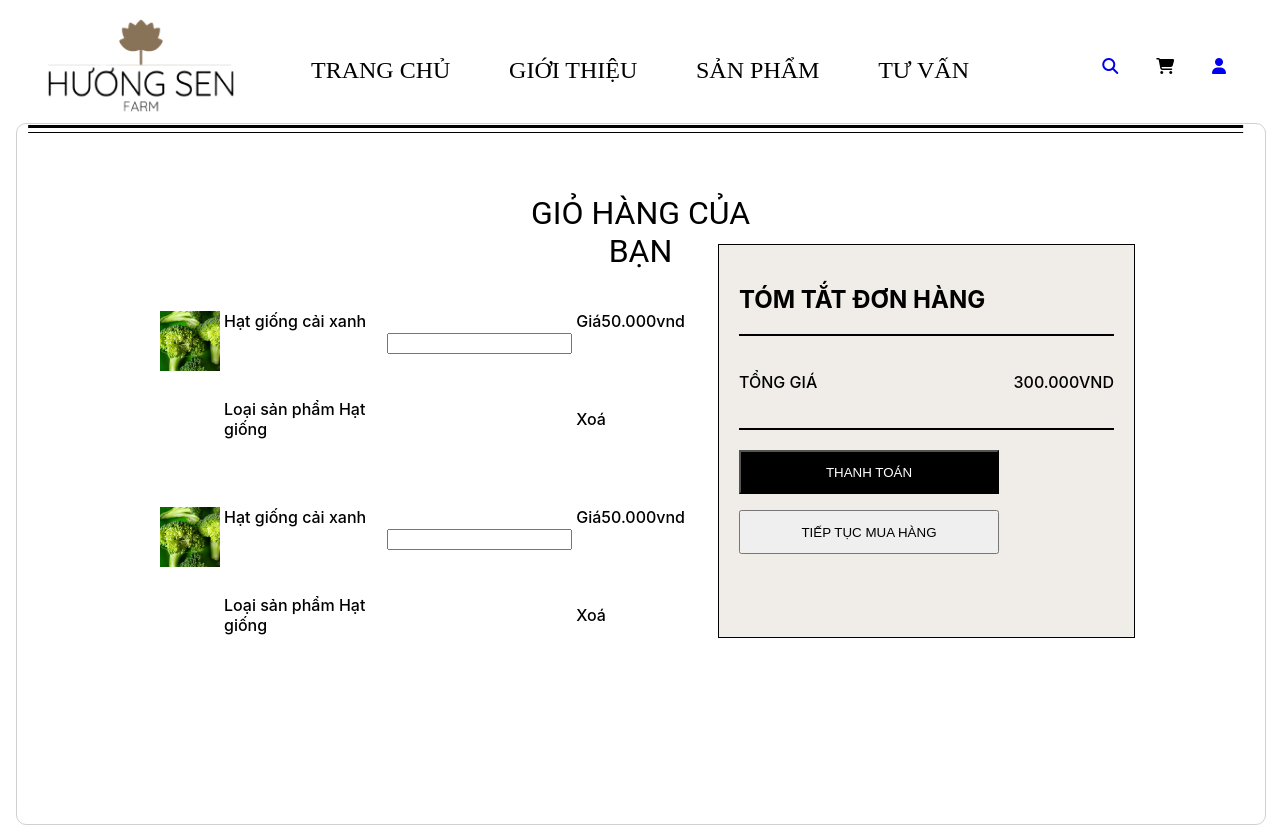
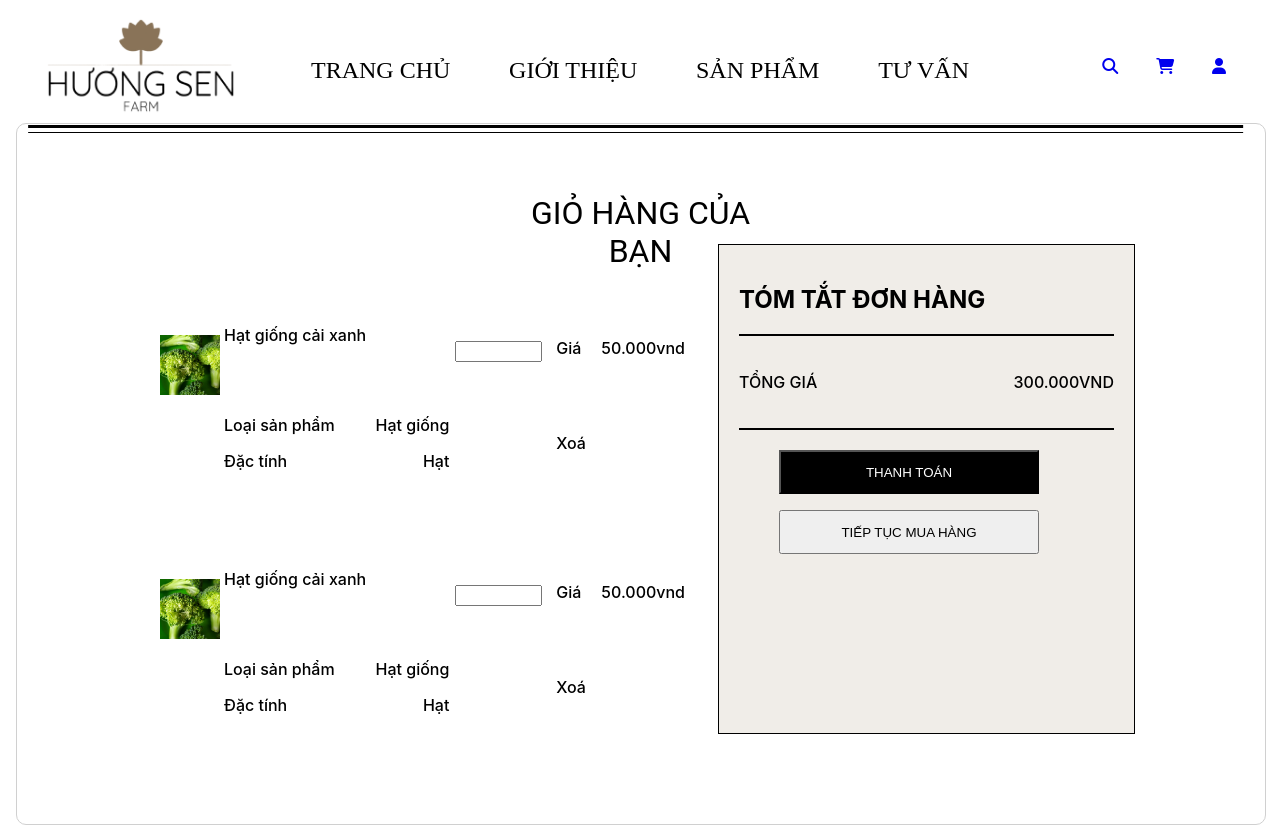
Before and after one commit to thanhhh2512/Web_NLN, a React (Create React App) app in the folder web-nln/: page /cart in a window 1280 px wide. Shown: the top 826 px of the page. Built offline with nearby package versions, Linux system fonts and the light colour scheme.

Commit message:
Add some data for Cart, fix some bug UI #2

```diff
--- a/web-nln/src/component/cart/Cart.css
+++ b/web-nln/src/component/cart/Cart.css
@@ -59,14 +59,32 @@
 .des-item{
     width: 290px;
     text-align: justify;
-
+    padding-top: 28px;
 }
 .quantity-item{
-
+    width: 100px;
+    padding: 20px 3px 53px 3px;
+}
+.quantity-item input{
+    width: 79px;
 }
 .price-item{
-
+   display: flex;
+   justify-content: space-between;
+   margin-top: 91px;
 }
+.type-product,
+.characteristic{
+    display: flex;
+    justify-content: space-between;
+}
+.label{
+    margin-right: 20px;
+    }
+.pref-item{
+    right: 5px;
+    margin-left: 20px;
+    }
 .container-review{
     display: block;
     border: #000 solid 0.5px;
@@ -116,6 +134,7 @@
     color: #FFFFFF;
     background-color: #000;
     padding: 12px 30px;
+    margin-left: 40px;
     margin-bottom: 1rem;
     width: 260px;
     height: 44px;
@@ -125,6 +144,7 @@
 .btn-continue{
     display: block;
     padding: 12px 30px;
+    margin-left: 40px;
     margin-bottom: 1rem;
     width: 260px;
     height: 44px;
--- a/web-nln/src/component/cart/CartBody.js
+++ b/web-nln/src/component/cart/CartBody.js
@@ -17,12 +17,15 @@ function CartBody() {
                             <input min="1" type="number"></input>
                         </td>
                         <td className='price-item'>
-                            Giá
+                            <span className="label">Giá</span>
                             <span>{product.ProductPrice}</span>
                         </td>
                     </tr>
                     <tr>
-                        <td>Loại sản phẩm   Hạt giống</td>
+                        <td>
+                            <p className="type-product"><span className="label">Loại sản phẩm</span>   <span className="pref-item">Hạt giống</span></p>
+                            <p className="characteristic"><span className="label">Đặc tính</span> <span className="pref-item">Hạt</span></p>
+                        </td>
                         <td>Xoá</td>
                     </tr>
                     <tr className='item'>
@@ -32,12 +35,15 @@ function CartBody() {
                             <input min="1" type="number"></input>
                         </td>
                         <td className='price-item'>
-                            Giá
+                        <span className="label">Giá</span>
                             <span>{product.ProductPrice}</span>
                         </td>
                     </tr>
                     <tr>
-                        <td>Loại sản phẩm   Hạt giống</td>
+                        <td>
+                            <p className="type-product"><span className="label">Loại sản phẩm</span>   <span className="pref-item">Hạt giống</span></p>
+                            <p className="characteristic"><span className="label">Đặc tính</span> <span className="pref-item">Hạt</span></p>
+                        </td>
                         <td>Xoá</td>
                     </tr>
                 </table>
--- a/web-nln/src/component/fix/Header.js
+++ b/web-nln/src/component/fix/Header.js
@@ -22,7 +22,9 @@ export default function Header() {
           <Link to={"/search"}>
             <i className="fa-solid fa-magnifying-glass tools-icon"></i>
           </Link>
-          <i className="fa-solid fa-cart-shopping tools-icon"></i>
+          <Link to="/cart">
+            <i className="fa-solid fa-cart-shopping tools-icon"></i>
+          </Link>
           <Link to={"/loginpage"}>
             <i className="fa-solid fa-user tools-icon"></i>
           </Link>
```
Also changed, not shown: web-nln/src/common/json/CartData.js (added, +30 -0 lines).
